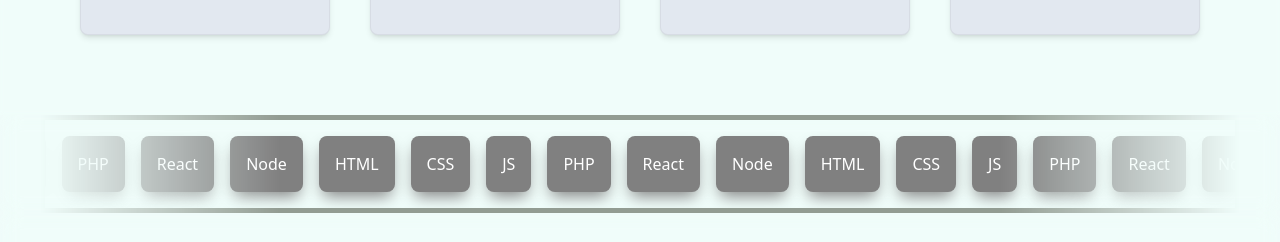
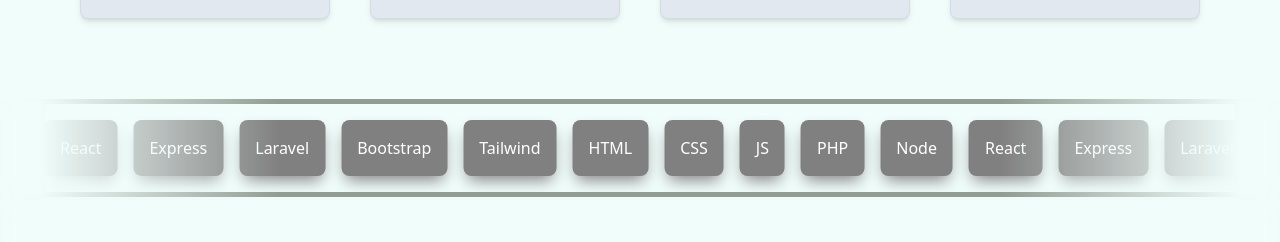
Before and after one commit to Yelminoo/Portfolio-fontend, a React (Vite) app: page / in a window 1280 px wide. Shown: the part 2461-2703 px from the top of the page. Built offline with nearby package versions, Linux system fonts and the light colour scheme.

Commit message:
update layout

```diff
--- a/src/App.css
+++ b/src/App.css
@@ -372,6 +372,7 @@ button .slow-ripple-effect {
 .tag-list li {
   color: white;
   padding: 1rem;
+
   background: gray;
   border-radius: 0.5rem;
   box-shadow: 0 0.5rem 1rem -0.25rem gray;
@@ -411,7 +412,7 @@ button .slow-ripple-effect {
 
 @keyframes scroll {
   to {
-    transform: translate(calc(-40%));
+    transform: translate(calc(-75%));
   }
 }
 
--- a/src/App.jsx
+++ b/src/App.jsx
@@ -313,7 +313,7 @@ function App() {
             </div>
             <div className="w-[80vw] max-w-[100rem] m-auto">
               <div className="flex gap-5 w-full flex-col md:flex-row">
-                <div className="w-full ">
+                <div className="w-full md:w-1/2">
                   <h4 className="text-3xl font-bold dark:text-white">
                     Looking for talented web developers to join your team?
                   </h4>
--- a/src/components/SkillCard.jsx
+++ b/src/components/SkillCard.jsx
@@ -140,7 +140,7 @@ function SkillCard() {
           text={"React Native"}
           progressValue="95%"
           icon={
-            <img src="/image/react-native.png" style={{ width: "3rem" }}></img>
+            <img src="/image/react-native.png" style={{ width: "2rem" }}></img>
           }
           progressColor={"#34a9ff"}
         />
@@ -187,7 +187,7 @@ function SkillCard() {
             "linear-gradient(99deg, rgba(113,113,113,0.7) 45%, #74C0FC 88%)"
           }
           text={"Tailwind"}
-          icon={<img src="/image/tailwind.png" style={{ width: "2rem" }}></img>}
+          icon={<img src="/image/tailwind.png" style={{ width: "1.5rem" }}></img>}
           progressColor={"#74C0FC"}
           progressValue="90%"
         />
--- a/src/components/SkillParallax.jsx
+++ b/src/components/SkillParallax.jsx
@@ -6,10 +6,11 @@ function SkillParallax() {
   useEffect(() => {
     const scrollers = document.querySelectorAll(".scroller");
 
-    if (!window.matchMedia("(prefers-reduced-motion: reduce)").matches) {
-      addAnimation();
-    }
-
+    // if (!window.matchMedia("(prefers-reduced-motion: reduce)").matches) {
+    //   addAnimation();
+    // }
+    addAnimation();
+    addAnimation();
     function addAnimation() {
       scrollers.forEach((scroller) => {
         scroller.setAttribute("data-animated", true);
@@ -35,8 +36,12 @@ function SkillParallax() {
         <li>CSS</li>
         <li>JS</li>
         <li>PHP</li>
+        <li>Node</li>
         <li>React</li>
-        <li>Node</li>
+        <li>Express</li>
+        <li>Laravel</li>
+        <li>Bootstrap</li>
+        <li>Tailwind</li>
       </ul>
     </div>
   );
```
